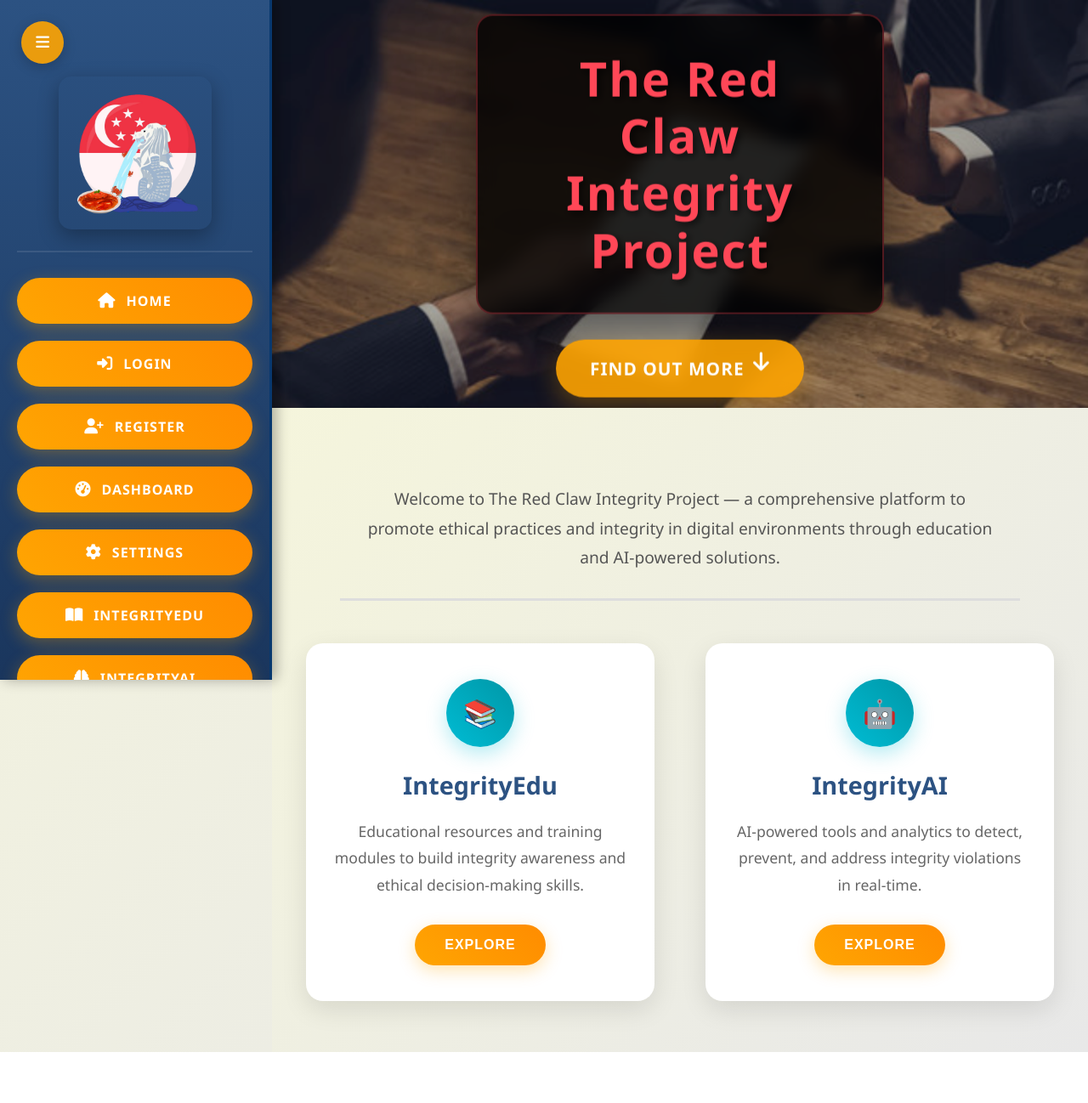
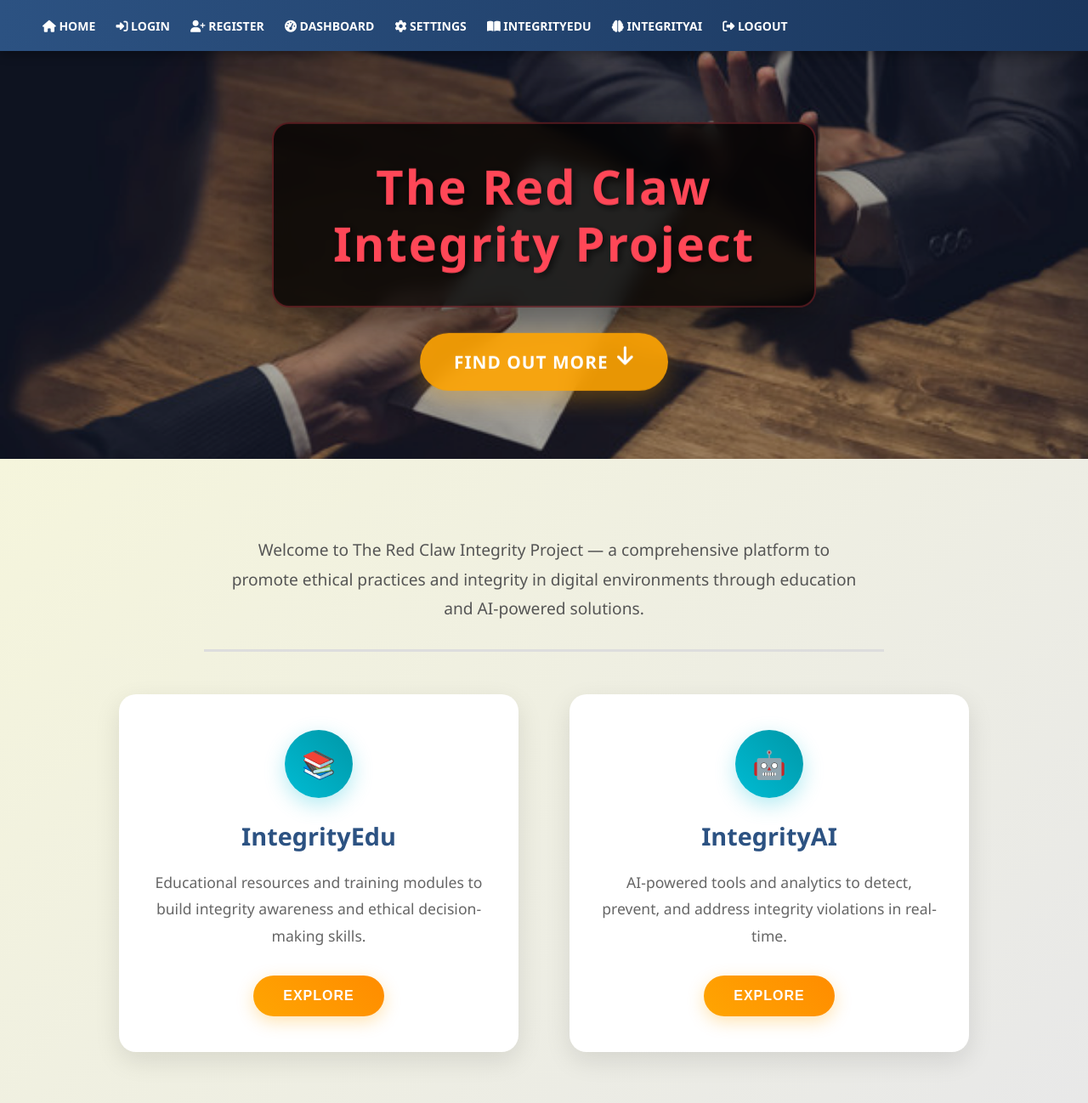
Before and after one commit to bryankoozy/Red-Claw-Project, a Flask app: page / in a window 1280 px wide. Shown: the whole page at 85% size. Before the commit the page ends 1238 px from the top, so only its background shows below. Run offline with Flask 3, Linux system fonts and the light colour scheme.

Commit message:
added a top nav bar

```diff
--- a/app.py
+++ b/app.py
@@ -7,7 +7,7 @@ from models import db, User
 
 
 # only uncomment and use the below line during development mode. comment it when going to production
-# os.environ['FLASK_ENV'] = 'development'
+os.environ['FLASK_ENV'] = 'development'
 
 
 
--- a/static/styles.css
+++ b/static/styles.css
@@ -22,6 +22,41 @@ body {
   display: flex;
   position: relative;
 }
+
+
+
+/* Top Navigation Bar */
+.topnav {
+  position: fixed;
+  top: 0;
+  left: 0;
+  width: 100%;
+  height: 60px;
+  background: linear-gradient(90deg, #2c5282, #1a365d);
+  display: flex;
+  justify-content: space-between;
+  align-items: center;
+  padding: 0 30px;
+  z-index: 2000; /* Higher than sidebar */
+  box-shadow: 0 4px 12px rgba(0,0,0,0.3);
+}
+
+.topnav-right a {
+  color: #fff;
+  text-decoration: none;
+  margin-left: 20px;
+  font-size: 14px;
+  text-transform: uppercase;
+  font-weight: 600;
+  transition: color 0.3s;
+}
+
+.topnav-right a:hover {
+  color: #ffa502;
+}
+
+
+
 
 /* Sidebar */
 .sidebar {
@@ -49,9 +84,6 @@ body {
 .sidebar.closed {
   transform: translateX(-100%);
 }
-
-
-
 
 
 /* Sidebar Toggle Button */
@@ -163,6 +195,7 @@ body {
   flex-direction: column;
   margin-left: 320px;
   transition: margin-left 0.4s cubic-bezier(0.25, 0.46, 0.45, 0.94);
+  padding-top: 60px;
 }
 
 .main-content.sidebar-closed {
@@ -372,14 +405,25 @@ body {
 
 
 
-/* Responsive Design */
-@media (max-width: 768px) {
+
+/* Small Screens (≤768px): Show sidebar and toggle button, hide topnav */
+@media (max-width: 850px) {
   .sidebar {
-    width: 280px;
+    display: flex;
+    flex-direction: column;
+  }
+
+  .topnav {
+    display: none;
   }
 
   .main-content {
-    margin-left: 280px;
+    margin-left: 0;
+    padding-top: 0px;
+  }
+
+  .toggle-sidebar-btn {
+    display: block;
   }
 
   .main-title {
@@ -400,44 +444,26 @@ body {
   }
 }
 
-@media (max-width: 480px) {
+/* Large Screens (≥769px): Show topnav, hide sidebar and toggle button */
+@media (min-width: 851px) {
+  .topnav {
+    display: flex;
+  }
+
   .sidebar {
-    width: 100%;
+    display: none;
+  }
+
+  .toggle-sidebar-btn {
+    display: none;
   }
 
   .main-content {
-    margin-left: 0;
-  }
-
-  .main-content.sidebar-closed {
-    margin-left: 0;
-  }
-
-  .main-title {
-    font-size: 2em;
-  }
-
-  .title-box {
-    padding: 20px 30px;
-  }
-
-  .find-out-more-container {
-    padding: 15px 30px;
-  }
-
-  .find-out-more {
-    font-size: 1.1em;
-  }
-
-  .content-section {
-    padding: 40px 20px;
-  }
-
-  .modal-content {
-    width: 95%;
-    padding: 30px 20px;
+    margin-left: 0px; /* Adjust to sidebar width */
   }
 }
+
+
 
 
 
@@ -817,8 +843,13 @@ body {
 
 /* Flash message styles */
 .flash-messages {
-  margin: 20px 0;
-  z-index: 1000;
+  position: absolute; /* or fixed */
+  top: 4rem; /* Distance from top */
+  left: 50%;
+  transform: translateX(-50%); /* Center horizontally */
+  width: 90%; /* Adjust width as needed */
+  max-width: 500px; /* Maximum width */
+  z-index: 2000;
 }
 
 .flash-message {
--- a/templates/base.html
+++ b/templates/base.html
@@ -8,6 +8,20 @@
   <link rel="stylesheet" href="https://cdnjs.cloudflare.com/ajax/libs/font-awesome/6.5.0/css/all.min.css">
 </head>
 <body>
+
+  <!-- Top Navigation Bar -->
+  <div class="topnav">
+    <div class="topnav-right">
+      <a href="{{ url_for('home') }}"><i class="fas fa-home"></i> Home</a>
+      <a href="{{ url_for('login') }}"><i class="fas fa-sign-in-alt"></i> Login</a>
+      <a href="{{ url_for('register') }}"><i class="fas fa-user-plus"></i> Register</a>
+      <a href="{{ url_for('dashboard') }}"><i class="fas fa-tachometer-alt"></i> Dashboard</a>
+      <a href="{{ url_for('settings') }}"><i class="fas fa-cog"></i> Settings</a>
+      <a href="{{ url_for('integrityEdu') }}"><i class="fas fa-book-open"></i> IntegrityEdu</a>
+      <a href="{{ url_for('integrityAI') }}"><i class="fas fa-brain"></i> IntegrityAI</a>
+      <a href="{{ url_for('logout') }}"><i class="fas fa-sign-out-alt"></i> Logout</a>
+    </div>
+  </div>
 
   <!-- Sidebar Toggle Button -->
   <button class="toggle-sidebar-btn" onclick="toggleSidebar()">
```
